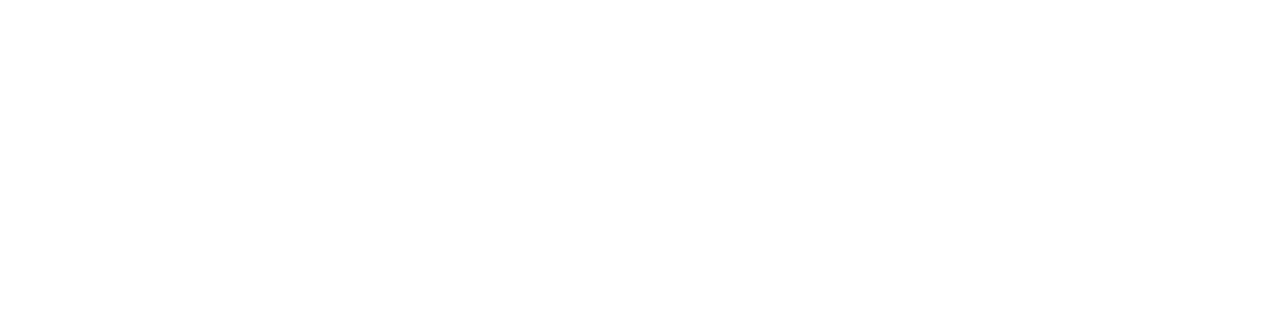
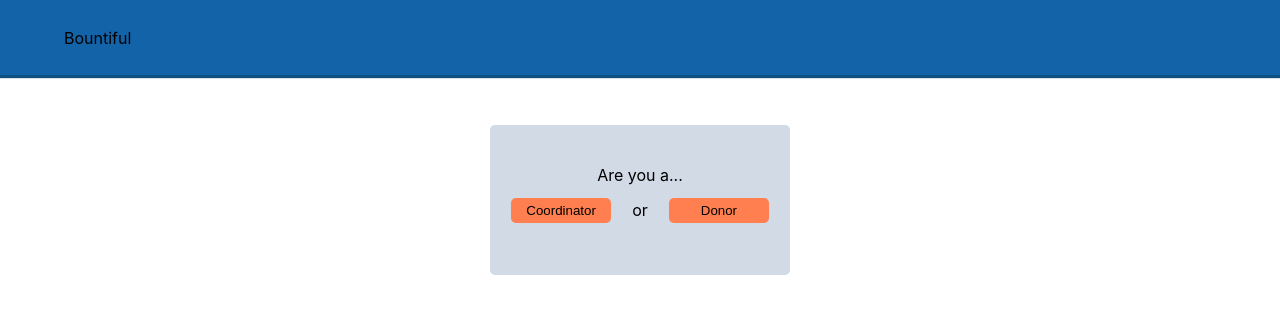
Before and after one commit to TheDeterminator/frontend, a React (Create React App) app: page /register in a window 1280 px wide. Shown: the top 314 px of the page. Built offline with nearby package versions, Linux system fonts and the light colour scheme.

Commit message:
Added registration page

```diff
--- a/package.json
+++ b/package.json
@@ -7,6 +7,7 @@
     "react": "^16.8.1",
     "react-dom": "^16.8.1",
     "react-redux": "^6.0.0",
+    "react-router-dom": "^4.3.1",
     "react-scripts": "2.1.5",
     "redux": "^4.0.1",
     "redux-logger": "^3.0.6",
--- a/src/App.js
+++ b/src/App.js
@@ -1,19 +1,23 @@
 import React, { Component } from 'react';
 import './App.css';
 
-import LoginModal from './components/LoginModal';
+import {Route} from 'react-router-dom';
+
+//import LoginModal from './components/LoginModal';
 //import SignUpModal from './components/SignUpModal';
 //import UserTypeSelection from './components/UserTypeSelection';
-//import Registration from './components/Registration';
 //import ListviewComponent from './components/ListviewComponent';
 //import GridviewComponent from './components/GridviewComponent';
 import Header from './components/Header';
+import RegistrationPage from './views/RegistrationPage'
 
 
 class App extends Component {
   render() {
     return (
       <div className="App">
+        <Header />
+        <Route exact path='/register' component={RegistrationPage}/>
       </div>
     );
   }
--- a/src/components/SignUpModal.js
+++ b/src/components/SignUpModal.js
@@ -4,14 +4,12 @@
 const LoginContainer = styled.div`
   width: 300px;
   height: 425px;
-  background-color: #F7F7F7;
+  background-color: #D1DAE5;
   border-radius: 3px;
-  margin-left: 25px;
-  margin-top: 25px;
+  margin: 50px auto;
   display: flex;
   flex-direction: column;
   align-items: center;
-  border: 1px solid grey;
 `
 const Form = styled.form`
   display: flex;
@@ -25,7 +23,7 @@
 `
 const Input = styled.input`
   font-size: 16px;
-  border: 1px solid #000;
+  border: none;
   border-radius: 5px;
   width: 220px;
   height: 30px;
@@ -33,7 +31,7 @@
 `
 const NameInput = styled.input`
   font-size: 16px;
-  border: 1px solid #000;
+  border: none;
   border-radius: 5px;
   width: 100px;
   height: 30px;
@@ -42,25 +40,19 @@
   width: 220px;
   height: 35px;
   border-radius: 5px;
-  background-color: #00FF00;
+  background-color: #FF7F50;
   border: none;
+  margin-bottom: 15px;
+`
+const Select = styled.select`
+  margin-bottom: 15px;
 `
 
-class SignUpModal extends React.Component {
-  constructor(){
-    super();
-    this.state = {
-      coordinator: false,
-      donor: true,
-      buttonToggle: true,
-      countries: ['Bolivia', 'Brazil', 'Cambodia', 'Colombia', 'Ecuador', 'El Salvador', 'Ghana', 'Guatemala', 'Haiti', 'Honduras', 'Kiribati', 'Madagascar', 'Mongolia', 'Nicaragua', 'Paraguay', 'Peru', 'Philippines', 'Sierra Leone', 'Zimbabwe']
-    }
-  }
-  render(){
+const SignUpModal = (props) => {
   return (
     <LoginContainer>
       <h1>Sign Up</h1>
-        {!this.state.coordinator ? <Form>
+      {props.coordinatorSelected ? null : <Form>
         <NameInputContainer>
           <NameInput placeholder='First Name' />
           <NameInput placeholder='Last Name' />
@@ -69,19 +61,18 @@
         <Input placeholder='Username'/>
         <Input placeholder='Password' type='password' />
         <Input placeholder='Confirm Password' type='password' />
-          {this.state.buttonToggle ? <Button>Sign Up</Button> : <Button onClick={e => this.setState({coordinator: true, donor: false})}>Continue</Button>}
-        </Form> : null}
-        {this.state.coordinator ? <Form>
+        {props.userType === 'donor' ? <Button>Sign Up</Button> : <Button onClick={props.continueButton}>Continue</Button>}
+      </Form>}
+      {props.userType === 'coordinator' && props.coordinatorSelected ? <Form>
         <Input placeholder='Organization Title' />
-          <select>
-            {this.state.countries.map(country => <option>{country}</option>)}
-          </select>
+        <Select>
+          {props.countries.map(country => <option>{country}</option>)}
+        </Select>
         <Button>Sign Up</Button>
-          <Button onClick={e => this.setState({coordinator: false, donor: true})}>Back</Button>
-        </Form> : null}
+        <Button onClick={props.backButton}>Back</Button>
+      </Form>: null}
     </LoginContainer>
   );
 }
-}
 
 export default SignUpModal;
--- a/src/components/UserTypeSelection.js
+++ b/src/components/UserTypeSelection.js
@@ -2,38 +2,41 @@
 import styled from 'styled-components';
 
 const SelectionContainer = styled.div`
-  width: 600px;
+  width: 300px;
   height: 150px;
-  border: 1px solid black;
+  background-color: #D1DAE5;
+  border: none;
   border-radius: 5px;
   display: flex;
   flex-direction: column;
   align-items: center;
   justify-content: center;
+  margin: 50px auto;
 `
 const ButtonContainer = styled.div`
-  width: 400px;
+  width: 300px;
   height: 50px;
   display: flex;
   flex-direction: row;
-  justify-content: space-between;
+  justify-content: space-evenly;
   align-items: center;
 `
 const Button = styled.button`
   width: 100px;
   height: 25px;
-  border: 1px solid black;
+  background-color: #FF7F50;
+  border: none;
   border-radius: 5px;
 `
 
-const UserTypeSelection = () => {
+const UserTypeSelection = (props) => {
   return (
     <SelectionContainer>
       <div>Are you a...</div>
       <ButtonContainer>
-        <Button>Coordinator</Button>
+        <Button onClick={props.selectCoordinator}>Coordinator</Button>
         <div>or</div>
-        <Button>Donor</Button>
+        <Button onClick={props.selectDonor}>Donor</Button>
       </ButtonContainer>
     </SelectionContainer>
   );
--- a/src/index.js
+++ b/src/index.js
@@ -8,6 +8,7 @@
 import { createStore, applyMiddleware } from 'redux';
 import { Provider } from 'react-redux';
 import rootReducer from './reducers';
+import { BrowserRouter as Router } from 'react-router-dom';
 
 const store = createStore(
   rootReducer,
@@ -16,5 +17,7 @@
 
 ReactDOM.render(
   <Provider store={store}>
-    <App />
+    <Router>
+      <App />
+    </Router>
   </Provider>, document.getElementById('root'));
--- /dev/null
+++ b/src/views/RegistrationPage.js
@@ -0,0 +1,61 @@
+import React from 'react';
+import styled from 'styled-components';
+
+import UserTypeSelection from '../components/UserTypeSelection';
+import SignUpModal from '../components/SignUpModal';
+
+class RegistrationPage extends React.Component {
+  constructor(){
+    super();
+    this.state = {
+      userType: '',
+      selectionViewToggle: true,
+      coordinatorSelected: false,
+      countries: ['Bolivia', 'Brazil', 'Cambodia', 'Colombia', 'Ecuador', 'El Salvador', 'Ghana', 'Guatemala', 'Haiti', 'Honduras', 'Kiribati', 'Madagascar', 'Mongolia', 'Nicaragua', 'Paraguay', 'Peru', 'Philippines', 'Sierra Leone', 'Zimbabwe']
+
+    }
+  }
+
+  selectCoordinator = e => {
+    this.setState({
+      userType: 'coordinator',
+      selectionViewToggle: false,
+      coordinator: true
+    });
+  }
+
+  selectDonor = e => {
+    this.setState({
+      userType: 'donor',
+      selectionViewToggle: false
+    });
+  }
+
+  continueButton = e => {
+    this.setState({
+      coordinatorSelected: true
+    });
+  }
+
+  backButton = e => {
+    this.setState({
+      coordinatorSelected: false
+    });
+  }
+
+  render() {
+    return (
+      <div>
+        {this.state.selectionViewToggle ? <UserTypeSelection selectCoordinator={this.selectCoordinator} selectDonor={this.selectDonor}/> : null}
+        {!this.state.selectionViewToggle ? <SignUpModal
+          countries={this.state.countries}
+          userType={this.state.userType}
+          coordinatorSelected={this.state.coordinatorSelected}
+          continueButton={this.continueButton}
+          backButton={this.backButton}/> : null}
+      </div>
+    );
+  }
+}
+
+export default RegistrationPage;
```
Also changed, not shown: 1 other file (tests, documents, lock files or other folders). Lines whose indentation alone changed are shown as unchanged.
